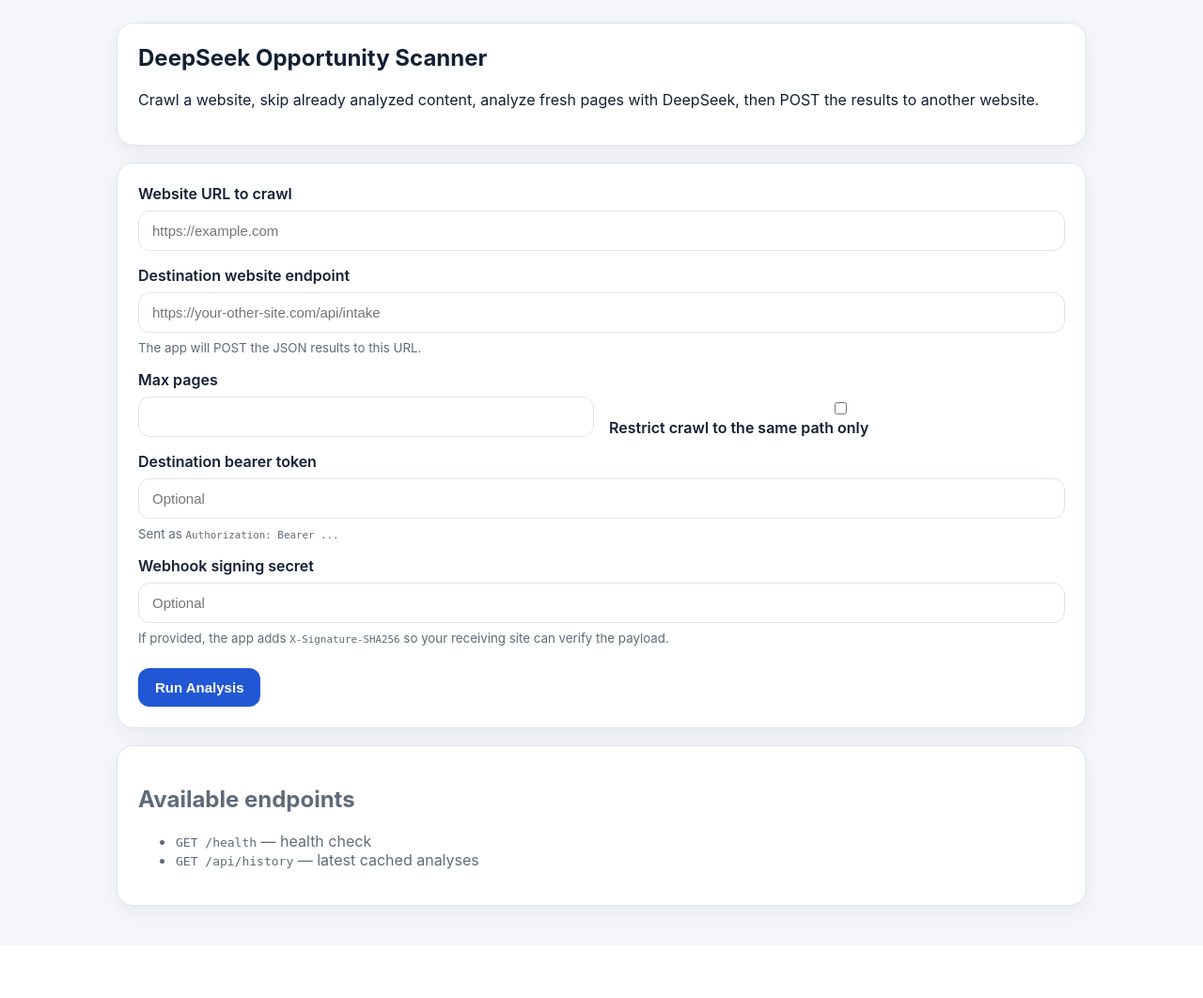
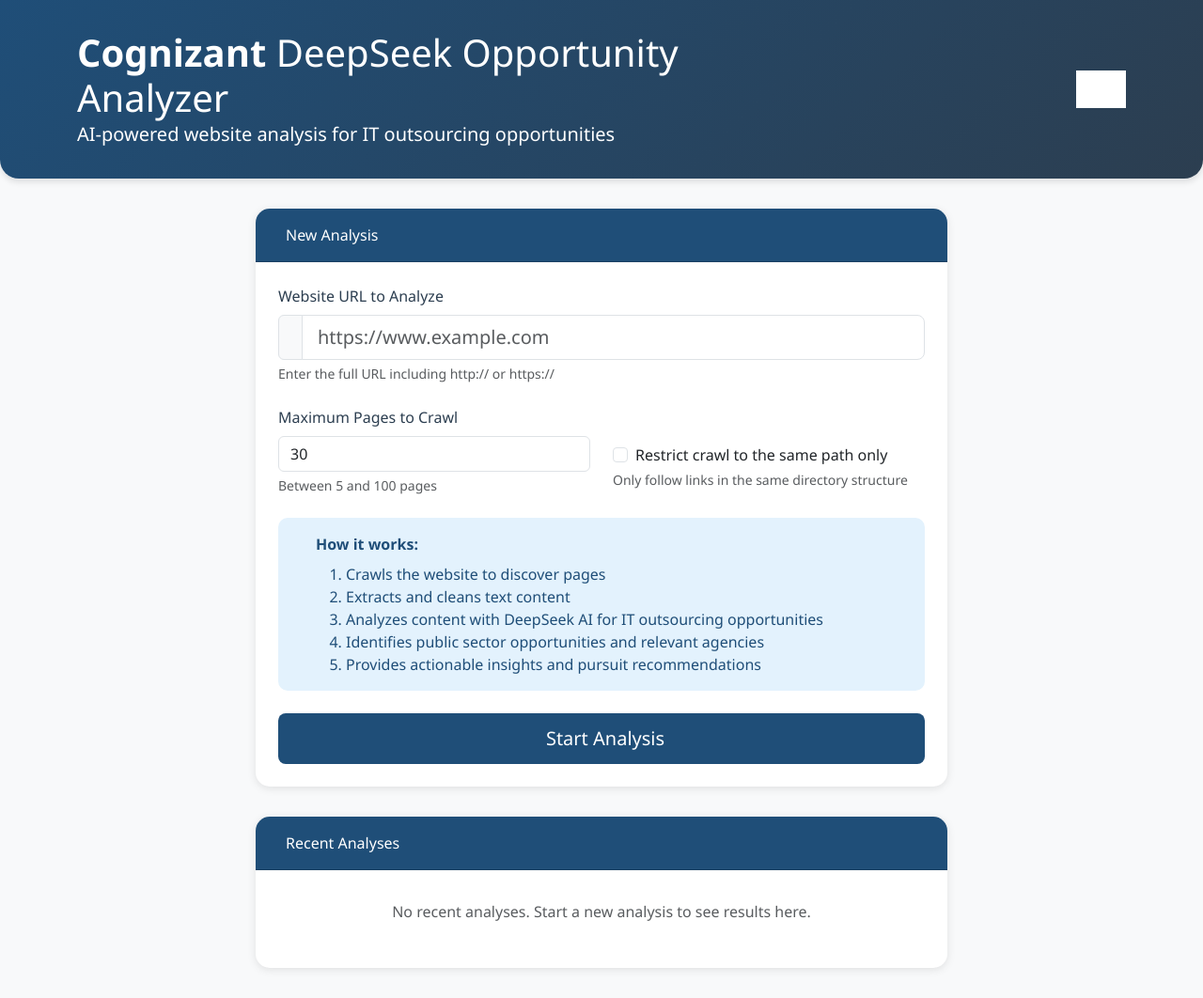
Before and after one commit to ywhabg/deepseek-render-app, a Flask app: page / in a window 1280 px wide. Shown: the whole page at 94% size. Before the commit the page ends 982 px from the top, so only its background shows below. Run offline with Flask 3, Linux system fonts and the light colour scheme; grey boxes are pictures that could not be loaded.

Commit message:
Update index.html

```diff
--- a/template/index.html
+++ b/template/index.html
@@ -1,68 +1,191 @@
-<!doctype html>
+<!DOCTYPE html>
 <html lang="en">
 <head>
-  <meta charset="utf-8">
-  <meta name="viewport" content="width=device-width, initial-scale=1">
-  <title>DeepSeek Opportunity Scanner</title>
-  <link rel="stylesheet" href="{{ url_for('static', filename='styles.css') }}">
+    <meta charset="UTF-8">
+    <meta name="viewport" content="width=device-width, initial-scale=1.0">
+    <title>Cognizant DeepSeek Opportunity Analyzer</title>
+    <link href="https://cdn.jsdelivr.net/npm/bootstrap@5.3.0-alpha1/dist/css/bootstrap.min.css" rel="stylesheet">
+    <style>
+        body {
+            background-color: #f8f9fa;
+            font-family: 'Segoe UI', Tahoma, Geneva, Verdana, sans-serif;
+        }
+        .header {
+            background: linear-gradient(135deg, #1f4e78 0%, #2c3e50 100%);
+            color: white;
+            padding: 2rem 0;
+            margin-bottom: 2rem;
+            border-radius: 0 0 20px 20px;
+            box-shadow: 0 4px 6px rgba(0,0,0,0.1);
+        }
+        .header h1 {
+            font-weight: 300;
+            margin-bottom: 0;
+        }
+        .header h1 strong {
+            font-weight: 600;
+        }
+        .card {
+            border: none;
+            border-radius: 15px;
+            box-shadow: 0 2px 10px rgba(0,0,0,0.1);
+            margin-bottom: 2rem;
+        }
+        .card-header {
+            background-color: #1f4e78;
+            color: white;
+            border-radius: 15px 15px 0 0 !important;
+            padding: 1rem 1.5rem;
+            font-weight: 500;
+        }
+        .form-label {
+            font-weight: 500;
+            color: #2c3e50;
+        }
+        .btn-primary {
+            background-color: #1f4e78;
+            border: none;
+            padding: 0.75rem 2rem;
+            font-weight: 500;
+            border-radius: 8px;
+            transition: all 0.3s;
+        }
+        .btn-primary:hover {
+            background-color: #2c3e50;
+            transform: translateY(-2px);
+            box-shadow: 0 4px 12px rgba(31,78,120,0.3);
+        }
+        .btn-outline-secondary {
+            border-color: #1f4e78;
+            color: #1f4e78;
+        }
+        .btn-outline-secondary:hover {
+            background-color: #1f4e78;
+            color: white;
+        }
+        .alert-info {
+            background-color: #e3f2fd;
+            border: none;
+            border-radius: 10px;
+            color: #1f4e78;
+        }
+        .feature-icon {
+            font-size: 1.5rem;
+            margin-right: 0.5rem;
+            color: #1f4e78;
+        }
+    </style>
 </head>
 <body>
-  <main class="container">
-    <section class="hero card">
-      <h1>DeepSeek Opportunity Scanner</h1>
-      <p>Crawl a website, skip already analyzed content, analyze fresh pages with DeepSeek, then POST the results to another website.</p>
-    </section>
-
-    <section class="card">
-      <form action="/analyze" method="post" class="form-grid">
-        <div class="field full">
-          <label for="start_url">Website URL to crawl</label>
-          <input id="start_url" name="start_url" type="url" placeholder="https://example.com" required>
+    <div class="header">
+        <div class="container">
+            <div class="row align-items-center">
+                <div class="col-md-8">
+                    <h1><strong>Cognizant</strong> DeepSeek Opportunity Analyzer</h1>
+                    <p class="lead mb-0">AI-powered website analysis for IT outsourcing opportunities</p>
+                </div>
+                <div class="col-md-4 text-end">
+                    <img src="https://www.cognizant.com/content/dam/cognizant/en_us/logos/cognizant-logo-white.svg" alt="Cognizant" height="40" style="filter: brightness(0) invert(1);">
+                </div>
+            </div>
+        </div>
     </div>
 
-        <div class="field full">
-          <label for="destination_url">Destination website endpoint</label>
-          <input id="destination_url" name="destination_url" type="url" value="{{ default_destination_url }}" placeholder="https://your-other-site.com/api/intake" required>
-          <small>The app will POST the JSON results to this URL.</small>
+    <div class="container">
+        {% with messages = get_flashed_messages(with_categories=true) %}
+            {% if messages %}
+                {% for category, message in messages %}
+                    <div class="alert alert-{{ category if category != 'error' else 'danger' }} alert-dismissible fade show" role="alert">
+                        {{ message }}
+                        <button type="button" class="btn-close" data-bs-dismiss="alert" aria-label="Close"></button>
+                    </div>
+                {% endfor %}
+            {% endif %}
+        {% endwith %}
+
+        <div class="row">
+            <div class="col-lg-8 mx-auto">
+                <div class="card">
+                    <div class="card-header">
+                        <i class="bi bi-search me-2"></i> New Analysis
+                    </div>
+                    <div class="card-body p-4">
+                        <form action="/analyze" method="POST" id="analysisForm">
+                            <div class="mb-4">
+                                <label for="url" class="form-label">Website URL to Analyze</label>
+                                <div class="input-group">
+                                    <span class="input-group-text"><i class="bi bi-link"></i></span>
+                                    <input type="url" class="form-control form-control-lg" id="url" name="url"
+                                           placeholder="https://www.example.com" required>
+                                </div>
+                                <div class="form-text">Enter the full URL including http:// or https://</div>
                             </div>
 
-        <div class="field">
-          <label for="max_pages">Max pages</label>
-          <input id="max_pages" name="max_pages" type="number" min="1" max="200" value="{{ max_pages_default }}">
+                            <div class="row mb-4">
+                                <div class="col-md-6">
+                                    <label for="max_pages" class="form-label">Maximum Pages to Crawl</label>
+                                    <input type="number" class="form-control" id="max_pages" name="max_pages"
+                                           value="30" min="5" max="100">
+                                    <div class="form-text">Between 5 and 100 pages</div>
                                 </div>
-
-        <div class="field checkbox-wrap">
-          <label class="checkbox-label">
-            <input type="checkbox" name="restrict_to_path">
+                                <div class="col-md-6">
+                                    <label class="form-label">&nbsp;</label>
+                                    <div class="form-check mt-2">
+                                        <input class="form-check-input" type="checkbox" id="restrict_to_path" name="restrict_to_path">
+                                        <label class="form-check-label" for="restrict_to_path">
                                             Restrict crawl to the same path only
                                         </label>
                                     </div>
-
-        <div class="field full">
-          <label for="outbound_bearer_token">Destination bearer token</label>
-          <input id="outbound_bearer_token" name="outbound_bearer_token" type="password" placeholder="Optional">
-          <small>Sent as <code>Authorization: Bearer ...</code></small>
+                                    <div class="form-text">Only follow links in the same directory structure</div>
+                                </div>
                             </div>
 
-        <div class="field full">
-          <label for="webhook_secret">Webhook signing secret</label>
-          <input id="webhook_secret" name="webhook_secret" type="password" placeholder="Optional">
-          <small>If provided, the app adds <code>X-Signature-SHA256</code> so your receiving site can verify the payload.</small>
+                            <div class="alert alert-info mb-4">
+                                <div class="d-flex">
+                                    <div class="me-3">
+                                        <i class="bi bi-info-circle-fill feature-icon"></i>
+                                    </div>
+                                    <div>
+                                        <strong>How it works:</strong>
+                                        <ol class="mb-0 mt-2">
+                                            <li>Crawls the website to discover pages</li>
+                                            <li>Extracts and cleans text content</li>
+                                            <li>Analyzes content with DeepSeek AI for IT outsourcing opportunities</li>
+                                            <li>Identifies public sector opportunities and relevant agencies</li>
+                                            <li>Provides actionable insights and pursuit recommendations</li>
+                                        </ol>
+                                    </div>
+                                </div>
                             </div>
 
-        <div class="actions full">
-          <button type="submit">Run Analysis</button>
+                            <div class="d-grid gap-2">
+                                <button type="submit" class="btn btn-primary btn-lg" id="submitBtn">
+                                    <i class="bi bi-play-fill me-2"></i> Start Analysis
+                                </button>
                             </div>
                         </form>
-    </section>
+                    </div>
+                </div>
 
-    <section class="card muted">
-      <h2>Available endpoints</h2>
-      <ul>
-        <li><code>GET /health</code> — health check</li>
-        <li><code>GET /api/history</code> — latest cached analyses</li>
-      </ul>
-    </section>
-  </main>
+                <div class="card">
+                    <div class="card-header">
+                        <i class="bi bi-clock-history me-2"></i> Recent Analyses
+                    </div>
+                    <div class="card-body">
+                        <p class="text-muted text-center py-3">No recent analyses. Start a new analysis to see results here.</p>
+                    </div>
+                </div>
+            </div>
+        </div>
+    </div>
+
+    <script src="https://cdn.jsdelivr.net/npm/bootstrap@5.3.0-alpha1/dist/js/bootstrap.bundle.min.js"></script>
+    <script>
+        document.getElementById('analysisForm').addEventListener('submit', function(e) {
+            const btn = document.getElementById('submitBtn');
+            btn.disabled = true;
+            btn.innerHTML = '<span class="spinner-border spinner-border-sm me-2" role="status" aria-hidden="true"></span> Starting Analysis...';
+        });
+    </script>
 </body>
 </html>
```
Lines whose indentation alone changed are shown as unchanged.
